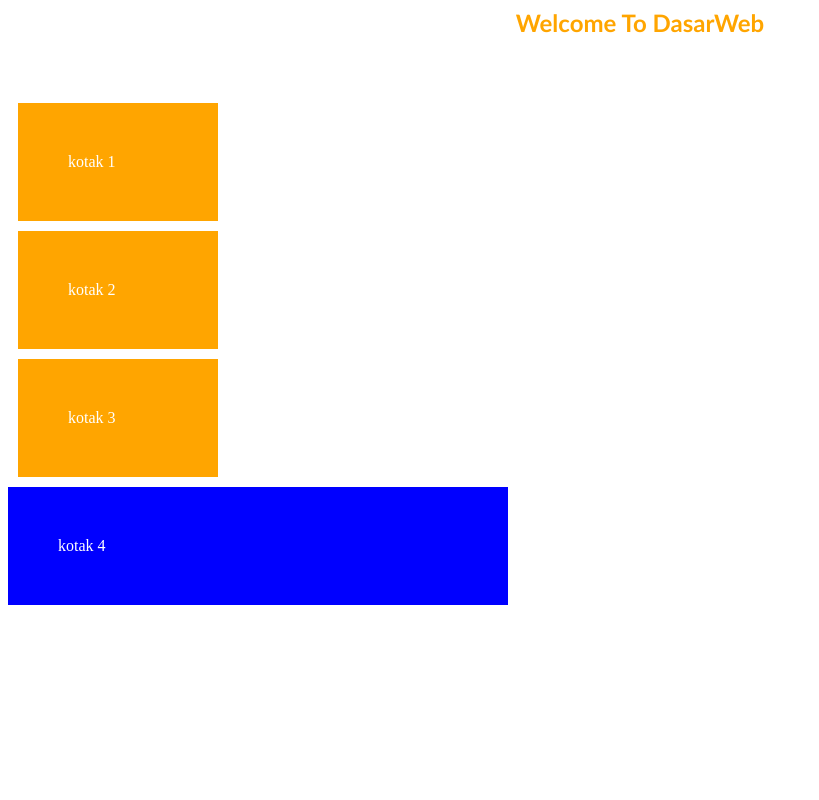
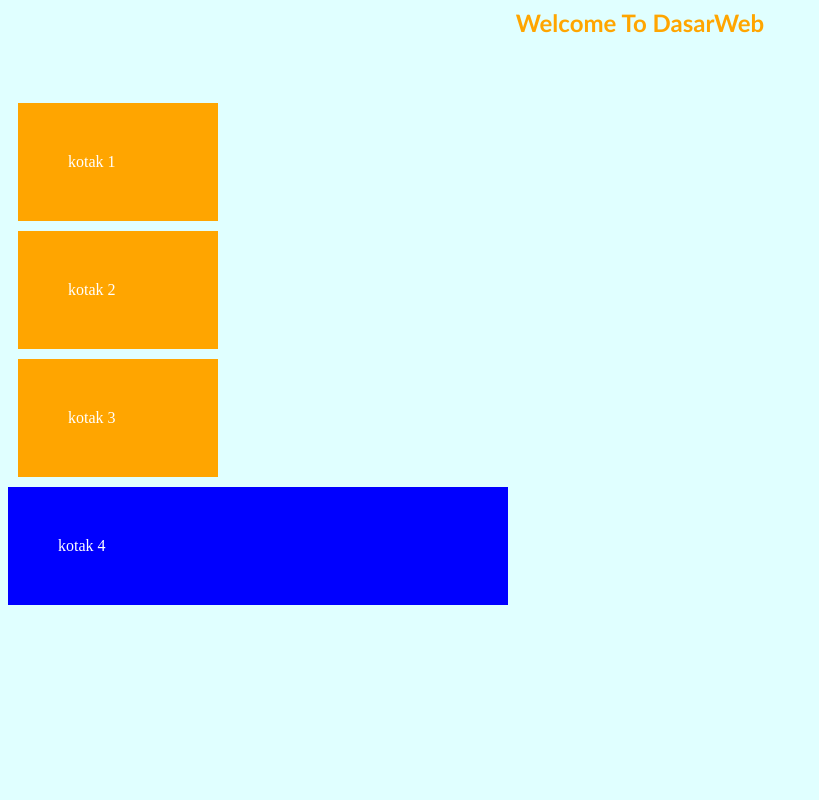
Before and after one commit to AndreasGaleDwiJaya/dasarWeb, a PHP site: page / in a window 1280 px wide. Shown: the whole page, without its empty margins (0-819 px from the left). Run offline with PHP 8.4, Linux system fonts and the light colour scheme.

Commit message:
Pertemuan 2 - Praktikum 4

```diff
--- a/style.css
+++ b/style.css
@@ -18,3 +18,8 @@ h2{
     background: blue;
     padding: 50px;
 }
+
+body{
+    background: lightcyan;
+    color: white:
+}
```
